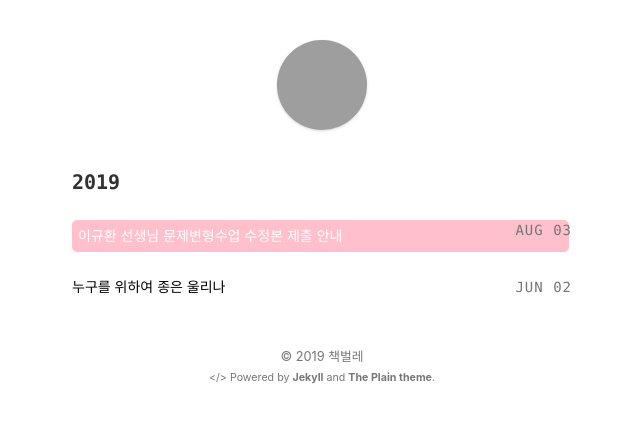
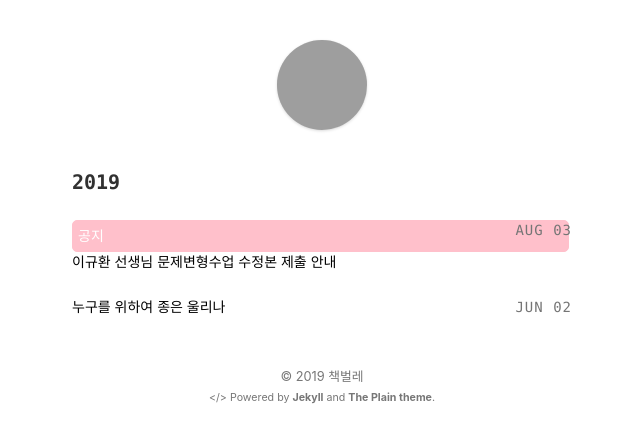
Before and after one commit to stevenoh0908/stevenoh0908.github.io, a Jekyll site: the page built from index.html, in a window 1280 px wide. Shown: the top 443 px of the page, without its empty margins (318-958 px from the left). Built offline with Jekyll 4.4.1, drawn with Linux system fonts in a browser that asks for light colours; grey boxes are pictures that could not be loaded.

Commit message:
Update index.html

```diff
--- a/index.html
+++ b/index.html
@@ -22,7 +22,7 @@ layout: default
 					</div>
 					<div class="title">
 						{% if post.status == "notice" %}
-						<div style="border: 1px solid pink; background-color: pink; color: white; padding: 5px; border-radius: 5px; padding: 5px; margin-right: 3px;>공지</div>
+						<div style="border: 1px solid pink; background-color: pink; color: white; padding: 5px; border-radius: 5px; padding: 5px; margin-right: 3px;">공지</div>
 						{% endif %}
 						<a href="{{ post.url | prepend: site.baseurl | prepend: site.url }}">{{ post.title }}</a>
 					</div>
```
